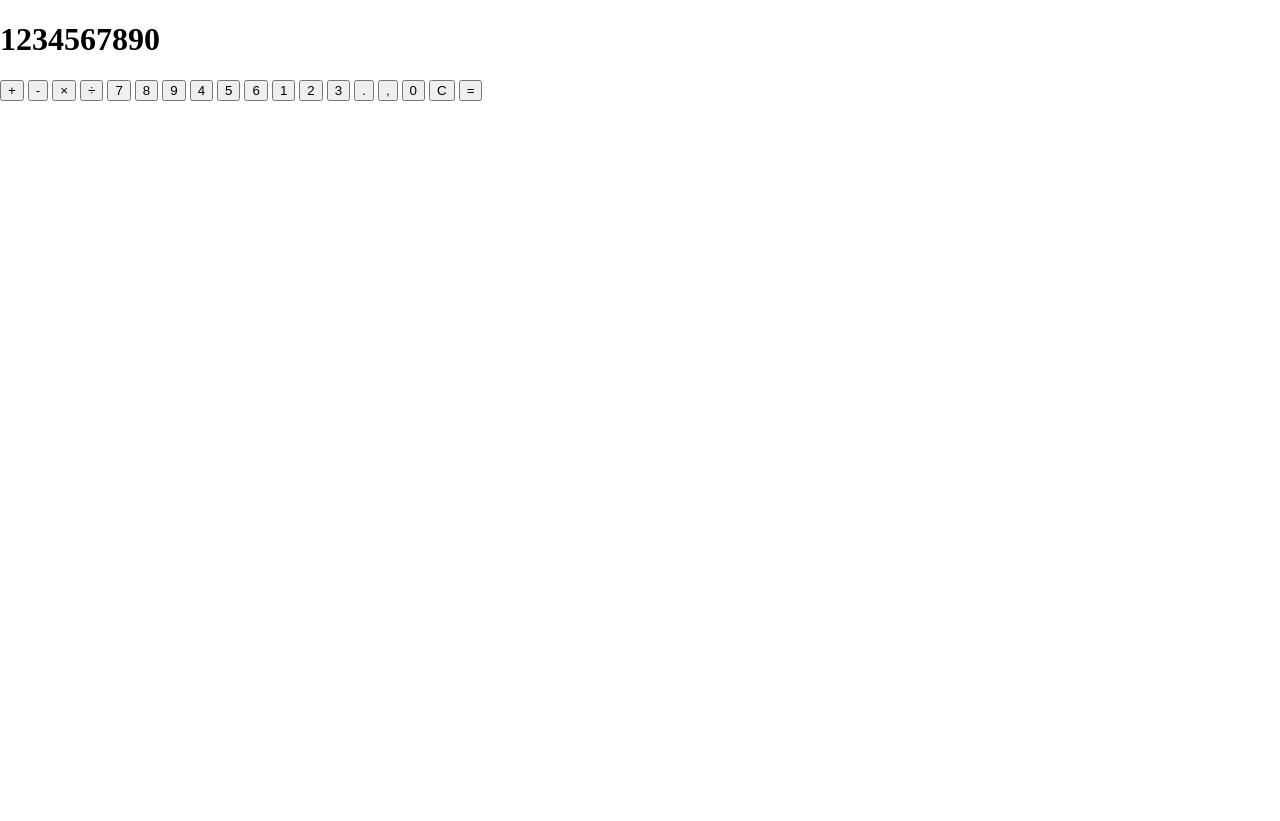
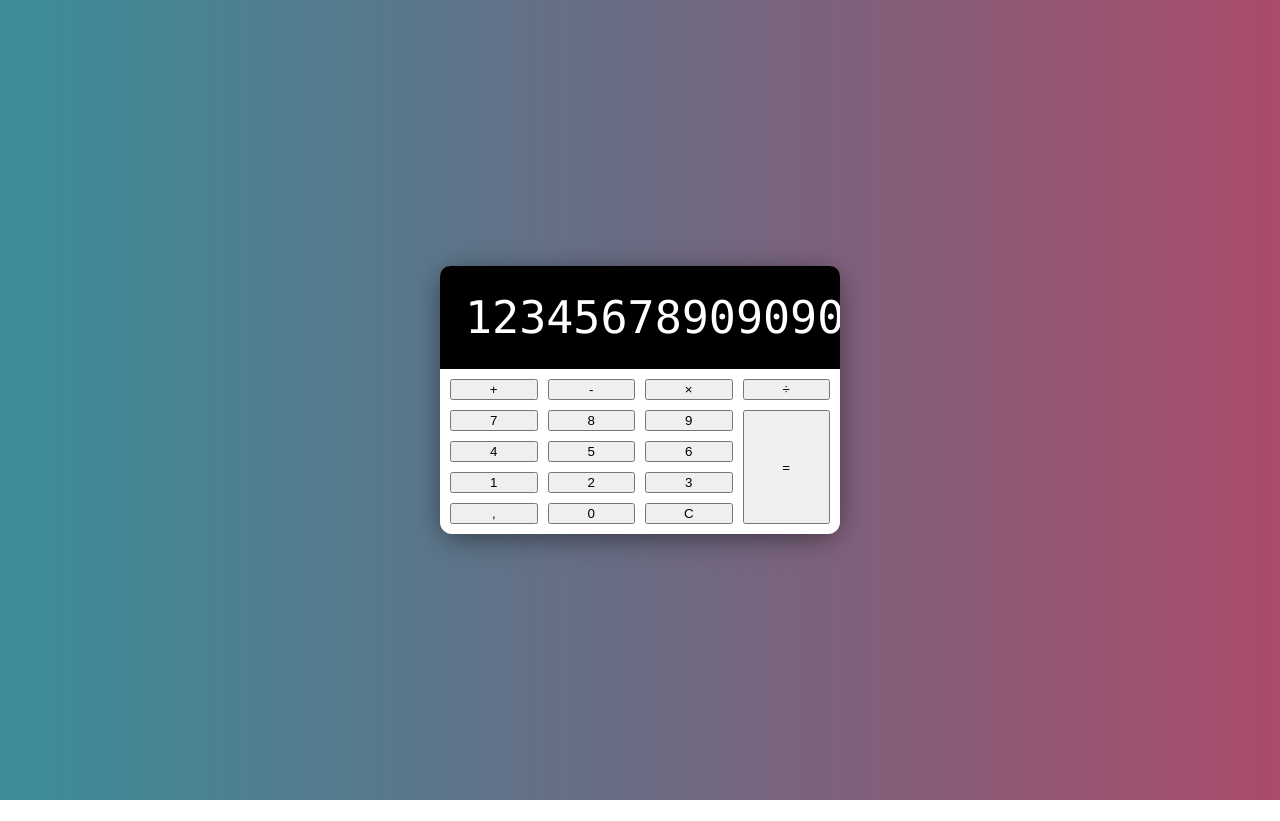
Before and after one commit to MoncoCarser/Calculator, a plain HTML site: page index.html in a window 1280 px wide. After the commit the page ends 800 px from the top, so only its background shows below. Drawn offline with Linux system fonts and the light colour scheme.

Commit message:
CSS added

```diff
--- a/index.html
+++ b/index.html
@@ -13,7 +13,7 @@
     <div class="calculator">
         <!-- Display -->
         <div class="calculator-display">
-            <h1>1234567890</h1>
+            <h1>123456789090909090909090</h1>
         </div>
         <!-- Buttons -->
         <div class="calculator-buttons">
@@ -30,7 +30,7 @@
             <button value="1">1</button>
             <button value="2">2</button>
             <button value="3">3</button>
-            <button value=".">.</button>
+            <!-- <button value=".">.</button> -->
             <button class="decimal" value=",">,</button>
             <button value="0">0</button>
             <button class="clear" id="clear-btn" value="C">C</button>
--- a/style.css
+++ b/style.css
@@ -6,4 +6,67 @@ html {
 body {
   margin: 0;
   min-height: 100vh;
+  display: flex;
+  justify-content: center;
+  align-items: center;
+  background: linear-gradient(to right, #3b8d99, #6b6b83, #aa4b6b);
 }
+
+.calculator {
+  background: white;
+  width: 400px;
+  border-radius: 12px;
+  box-shadow: 0 5px 30px -5px rgba(0, 0, 0, 0.6);
+}
+
+/*Display*/
+.calculator-display {
+  background: black;
+  color: white;
+  margin: 0;
+  display: flex;
+  align-items: center;
+  justify-content: flex-end;
+  border-radius: 10px 10px 0 0;
+}
+
+.calculator-display h1 {
+  margin: 0;
+  padding: 25px;
+  font-size: 45px;
+  font-family: "Lucida Console", sans-serif;
+  font-weight: 100;
+  overflow-x: auto;
+}
+
+/*Custom Scrollsbar*/
+
+::-webkit-scrollbar {
+  width: 10px;
+}
+
+::-webkit-scrollbar-track {
+  background: #f1f1f1;
+}
+
+::-webkit-scrollbar-thumb {
+  background: #888;
+}
+
+::-webkit-scrollbar-thumb:hover {
+  background: #555;
+}
+
+/*Buttons*/
+.calculator-buttons {
+  display: grid;
+  grid-template-columns: repeat(4, 1fr);
+  grid-gap: 10px;
+  padding: 10px;
+}
+
+.equal-sign {
+  grid-column: -2;
+  grid-row: 2 / span 4;
+
+}
```
